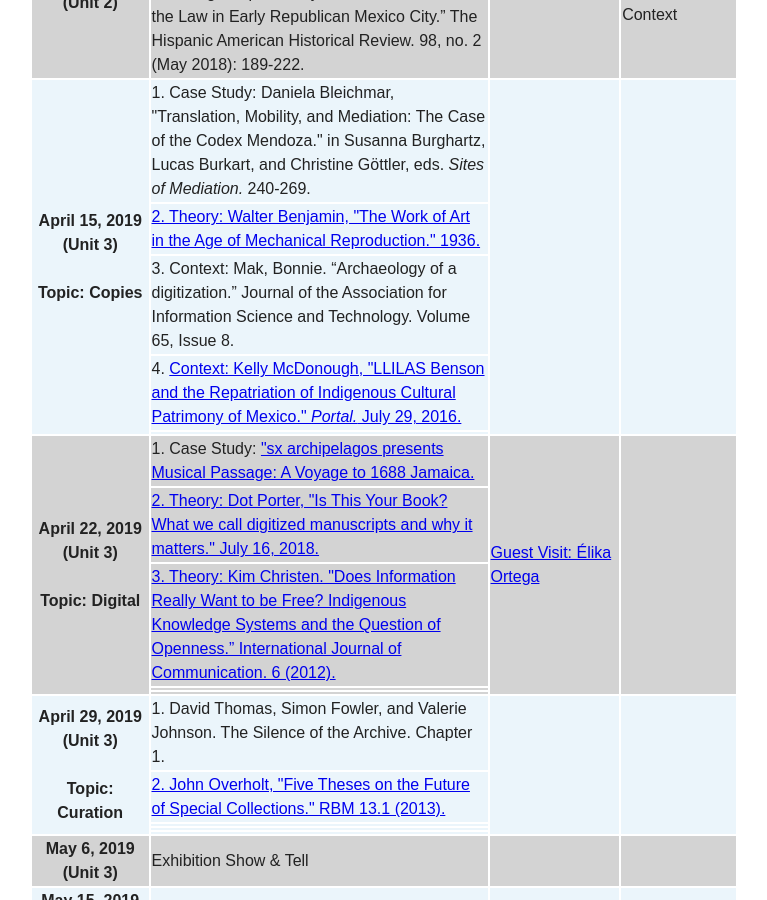
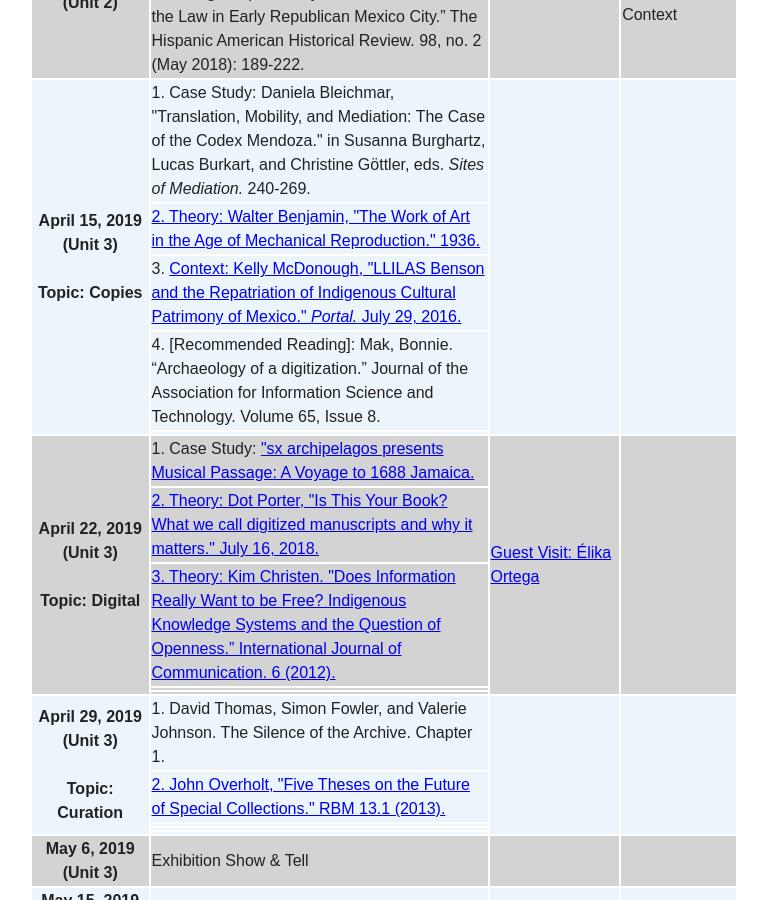
Before and after one commit to halperta/2019-bookhistory, a Jekyll site: the page built from schedule/index.md, in a window 1280 px wide and 900 px high, scrolled down 3343 px. Shown: the whole window, without its empty margins (256-1023 px from the left). Built offline with Jekyll 4.4.1, drawn with Linux system fonts in a browser that asks for light colours; nearby versions of some CDN libraries.

Commit message:
updating readings

```diff
--- a/schedule/index.md
+++ b/schedule/index.md
@@ -250,10 +250,10 @@ Note that this schedule is subject to change. Any changes will be made here.
     <td align="left"><a href="https://www.marxists.org/reference/subject/philosophy/works/ge/benjamin.htm"> 2. Theory: Walter Benjamin, "The Work of Art in the Age of Mechanical Reproduction." 1936. </a></td>
   </tr>
   <tr bgcolor="EBF5FB">
-    <td align="left">3. Context: Mak, Bonnie. “Archaeology of a digitization.” Journal of the Association for Information Science and Technology. Volume 65, Issue 8. </td>
+    <td align="left">3. <a href="https://llilasbensonmagazine.org/2016/07/29/llilas-benson-and-the-repatriation-of-indigenous-cultural-patrimony-of-mexico/"> Context: Kelly McDonough, "LLILAS Benson and the Repatriation of Indigenous Cultural Patrimony of Mexico." <i>Portal.</i> July 29, 2016.</a> </td>
   </tr>
   <tr bgcolor="EBF5FB">
-    <td align="left">4. <a href="https://llilasbensonmagazine.org/2016/07/29/llilas-benson-and-the-repatriation-of-indigenous-cultural-patrimony-of-mexico/"> Context: Kelly McDonough, "LLILAS Benson and the Repatriation of Indigenous Cultural Patrimony of Mexico." <i>Portal.</i> July 29, 2016.</a></td>
+    <td align="left">4. [Recommended Reading]: Mak, Bonnie. “Archaeology of a digitization.” Journal of the Association for Information Science and Technology. Volume 65, Issue 8. </td>
   </tr>
   <tr bgcolor="EBF5FB">
     <td align="left"></td>
```
